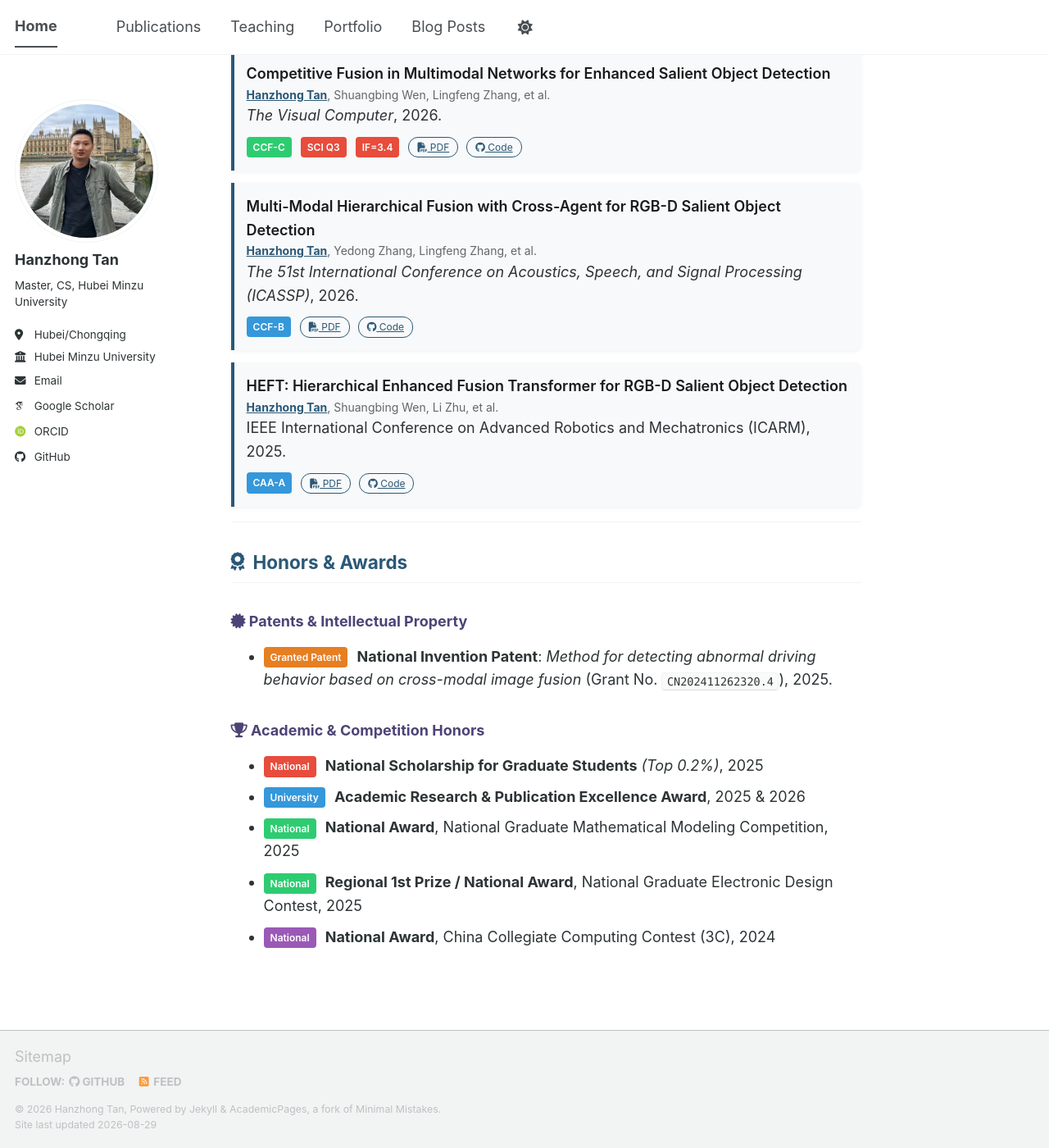
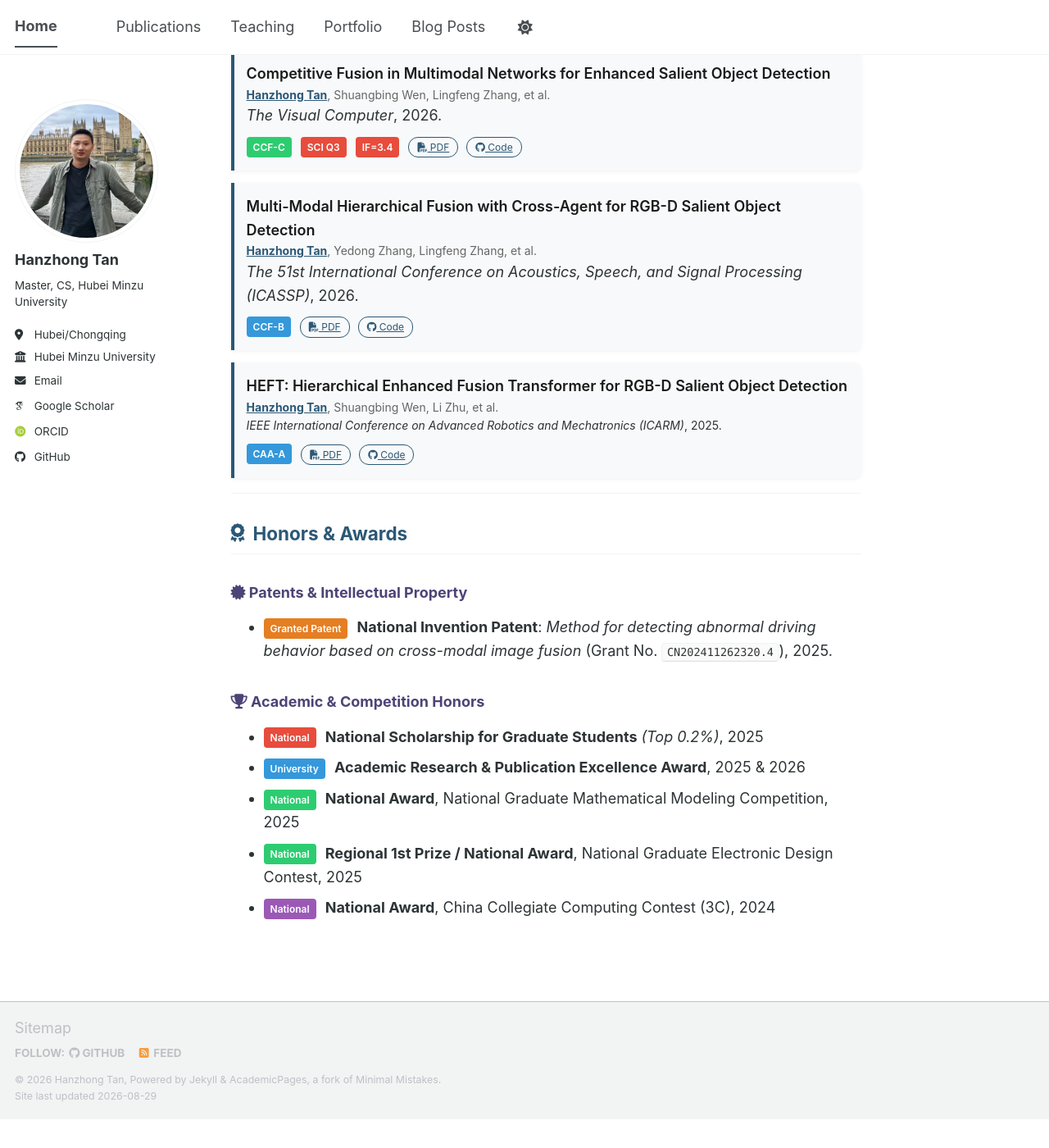
Before and after one commit to liangjiaxiaoqi/liangjiaxiaoqi.github.io, a Jekyll site: the page built from _pages/about.md, in a window 1280 px wide and 1400 px high, scrolled down 1156 px. Shown: the whole window at 82% size. Built offline with Jekyll 4.4.1, drawn with Linux system fonts in a browser that asks for light colours; some web fonts are replaced; a script bundle is joined from its source files by our own code; library files that are not in the unit come from our copies; a style sheet for code colours, icons or effects is not loaded; after the commit the page ends 2521 px from its top, so only the background shows below that.

Commit message:
Update about.md

```diff
--- a/_pages/about.md
+++ b/_pages/about.md
@@ -137,6 +137,9 @@
     color: #666;
     font-size: 14px;
   }
+  .journal-conf {
+    font-size: 14px;
+  }
   .me {
     font-weight: bold;
     color: var(--primary-color);
@@ -220,7 +223,7 @@
 <div class="card-item">
   <div class="paper-title">HEFT: Hierarchical Enhanced Fusion Transformer for RGB-D Salient Object Detection</div>
   <div class="paper-authors"><span class="me">Hanzhong Tan</span>, Shuangbing Wen, Li Zhu, et al.</div>
-  <div>IEEE International Conference on Advanced Robotics and Mechatronics (ICARM), 2025.</div>
+  <div class="journal-conf"><em>IEEE International Conference on Advanced Robotics and Mechatronics (ICARM)</em>, 2025.</div>
   <div style="margin-top: 8px;">
     <span class="badge badge-blue">CAA-A</span>
     <a href="#" class="btn-link"><i class="fa-solid fa-file-pdf"></i> PDF</a>
```
